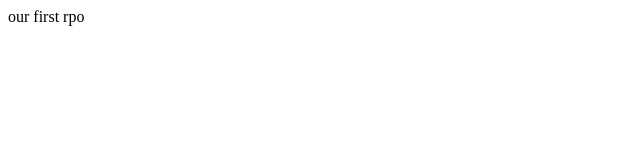
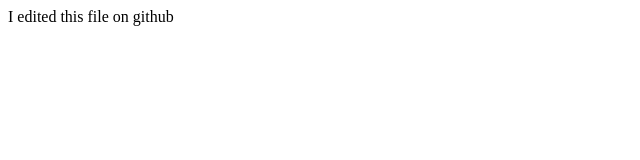
Before and after one commit to ghmoll/git-course-repo, a plain HTML site: page index.html in a window 1280 px wide. Shown: the whole page, without its empty margins (0-640 px from the left). Drawn offline with Linux system fonts and the light colour scheme.

Commit message:
Update index.html
Edited on GitHub

```diff
--- a/index.html
+++ b/index.html
@@ -1,6 +1,6 @@
 <!DOCTYPE html>
 <html>
     <body>
-        our first rpo
+        I edited this file on github
     </body>
 </html>
```
